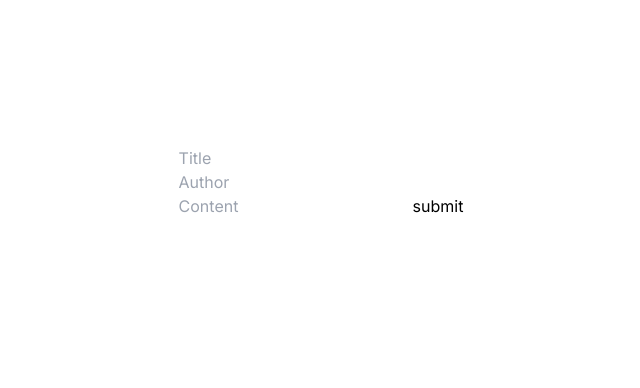
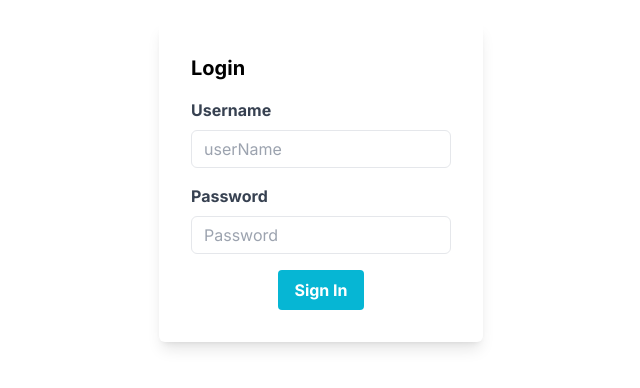
Before and after one commit to PhanTinh101201/next-page, a Next.js app: page / in a window 1280 px wide. Shown: the part 218-606 px from the top of the page, without its empty margins (319-959 px from the left). Built offline with nearby package versions, Linux system fonts and the light colour scheme.

Commit message:
30/7/2024 apply login qage

```diff
--- a/package.json
+++ b/package.json
@@ -9,10 +9,12 @@
     "lint": "next lint"
   },
   "dependencies": {
+    "axios": "^1.7.2",
     "next": "13.5.6",
     "react": "^18",
     "react-dom": "^18",
-    "react-hook-form": "^7.52.1"
+    "react-hook-form": "^7.52.1",
+    "react-toastify": "^10.0.5"
   },
   "devDependencies": {
     "@types/node": "^20",
--- a/src/app/layout.tsx
+++ b/src/app/layout.tsx
@@ -1,22 +1,22 @@
-import type { Metadata } from 'next'
-import { Inter } from 'next/font/google'
+import { Inter } from "next/font/google";
+import { ToastContainer } from "react-toastify";
 import "../styles/styles.css";
+import "react-toastify/dist/ReactToastify.css";
 
-const inter = Inter({ subsets: ['latin'] })
 
-export const metadata: Metadata = {
-  title: 'Coming Soon',
-  description: '*',
-}
+const inter = Inter({ subsets: ["latin"] });
 
 export default function RootLayout({
   children,
 }: {
-  children: React.ReactNode
+  children: React.ReactNode;
 }) {
   return (
     <html lang="en">
-      <body className={inter.className}>{children}</body>
+      <body className={inter.className}>
+        {children}
+        <ToastContainer />
+      </body>
     </html>
-  )
+  );
 }
--- /dev/null
+++ b/src/app/orders/page.tsx
@@ -0,0 +1,11 @@
+import React from "react";
+
+const Orders = () => {
+    return (
+        <div>
+            Orders
+        </div>
+    )
+}
+
+export default Orders;
--- a/src/app/page.tsx
+++ b/src/app/page.tsx
@@ -1,42 +1,10 @@
-"use client";
+import Login from "@/components/login";
 import React from "react";
-import { useForm, SubmitHandler } from "react-hook-form";
-
-interface FormValues {
-  title: string;
-  author: string;
-  content: string;
-}
 
 const HomePage = () => {
-  const { register, handleSubmit } = useForm<FormValues>();
-
-  const onSubmit: SubmitHandler<FormValues> = (data) => {
-    fetch(`https://demo-fake-json.onrender.com/blogs`, {
-      method: "POST",
-      headers: {
-        Accept: "application/json, text/plain, */*",
-        "Content-Type": "application/json",
-      },
-      body: JSON.stringify(data),
-    })
-      .then((res) => res.json())
-      .then((res) => {
-        console.log(res);
-      });
-  };
-
   return (
     <div className="flex justify-center items-center h-[100vh]">
-      <form onSubmit={handleSubmit(onSubmit)}>
-        <input {...register("title")} type="text" placeholder="Title" />
-        <br />
-        <input {...register("author")} type="text" placeholder="Author" />
-        <br />
-        <input {...register("content")} type="text" placeholder="Content" />
-
-        <button type="submit">submit</button>
-      </form>
+      <Login/>
     </div>
   );
 };
--- /dev/null
+++ b/src/components/login/index.tsx
@@ -0,0 +1,79 @@
+"use client";
+import React from "react";
+import { useForm, SubmitHandler } from "react-hook-form";
+import { useRouter } from "next/navigation";
+import { toast } from "react-toastify";
+import { LoginService } from "./service";
+
+interface FormValues {
+  userName: string;
+  passWord: string;
+}
+
+const Login = () => {
+  const router = useRouter();
+  const { register, handleSubmit } = useForm<FormValues>();
+
+  const onSubmit: SubmitHandler<FormValues> = async (data) => {
+    const response = await LoginService(data.userName);
+
+    if (response?.data?.passWord === data.passWord) {
+      router.push("/orders");
+      toast.success("Đăng Nhập Thành Công");
+    } else {
+      toast.warning("Đăng Nhập Thất Bại");
+    }
+  };
+
+  return (
+    <div className=" min-h-screen flex items-center justify-center">
+      <div className="absolute inset-0 z-0"></div>
+
+      <div className="relative z-10 bg-white p-8 rounded-md shadow-lg">
+        <h1 className="text-xl font-bold mb-4">Login</h1>
+        <form onSubmit={handleSubmit(onSubmit)} action="#" method="POST">
+          <div className="mb-4">
+            <label
+              className="block text-gray-700 font-bold mb-2"
+              htmlFor="email"
+            >
+              Username
+            </label>
+            <input
+              {...register("userName")}
+              autoComplete="off"
+              className="appearance-none border rounded-md py-2 px-3 text-gray-700 leading-tight focus:outline-none focus:shadow-outline w-full"
+              placeholder="userName"
+            />
+          </div>
+          <div className="mb-4">
+            <label
+              className="block text-gray-700 font-bold mb-2"
+              htmlFor="password"
+            >
+              Password
+            </label>
+            <input
+              {...register("passWord")}
+              autoComplete="off"
+              className="appearance-none border rounded-md py-2 px-3 text-gray-700 leading-tight focus:outline-none focus:shadow-outline w-full"
+              id="password"
+              type="password"
+              placeholder="Password"
+            />
+          </div>
+          <div className="flex items-center justify-center gap-8">
+            <button
+              className="bg-cyan-500 hover:bg-cyan-700 text-white font-bold py-2 px-4 rounded focus:outline-none focus:shadow-outline"
+              type="submit"
+            >
+              Sign In
+            </button>
+          </div>
+        </form>
+      </div>
+    </div>
+  );
+};
+
+export default Login;
--- /dev/null
+++ b/src/components/login/service.ts
@@ -0,0 +1,8 @@
+import Configs from "@/configs/domain.json";
+import get from "@/utils/api";
+
+export function LoginService(params: string) {
+  let url = `${Configs.API_URL}login/${params}`;
+
+  return get(url);
+}
--- /dev/null
+++ b/src/configs/domain.json
@@ -0,0 +1,3 @@
+{
+    "API_URL": "https://demo-fake-json.onrender.com/"
+}
--- a/src/styles/styles.css
+++ b/src/styles/styles.css
@@ -1,6 +1,7 @@
 @tailwind base;
 @tailwind components;
 @tailwind utilities;
+
 
 .loader {
   animation: rotate 1s infinite;
--- /dev/null
+++ b/src/utils/api.ts
@@ -0,0 +1,7 @@
+import axios from "axios";
+
+export default async function get(url: string) {
+  const result = await axios.get(url);
+
+  return result;
+}
--- a/tailwind.config.ts
+++ b/tailwind.config.ts
@@ -14,6 +14,22 @@ const config: Config = {
           'conic-gradient(from 180deg at 50% 50%, var(--tw-gradient-stops))',
       },
     },
+    screens: {
+      'sm': '640px',
+      // => @media (min-width: 640px) { ... }
+
+      'md': '768px',
+      // => @media (min-width: 768px) { ... }
+
+      'lg': '1024px',
+      // => @media (min-width: 1024px) { ... }
+
+      'xl': '1280px',
+      // => @media (min-width: 1280px) { ... }
+
+      '2xl': '1536px',
+      // => @media (min-width: 1536px) { ... }
+    }
   },
   plugins: [],
 }
```
Also changed, not shown: 1 other file (tests, documents, lock files or other folders).
